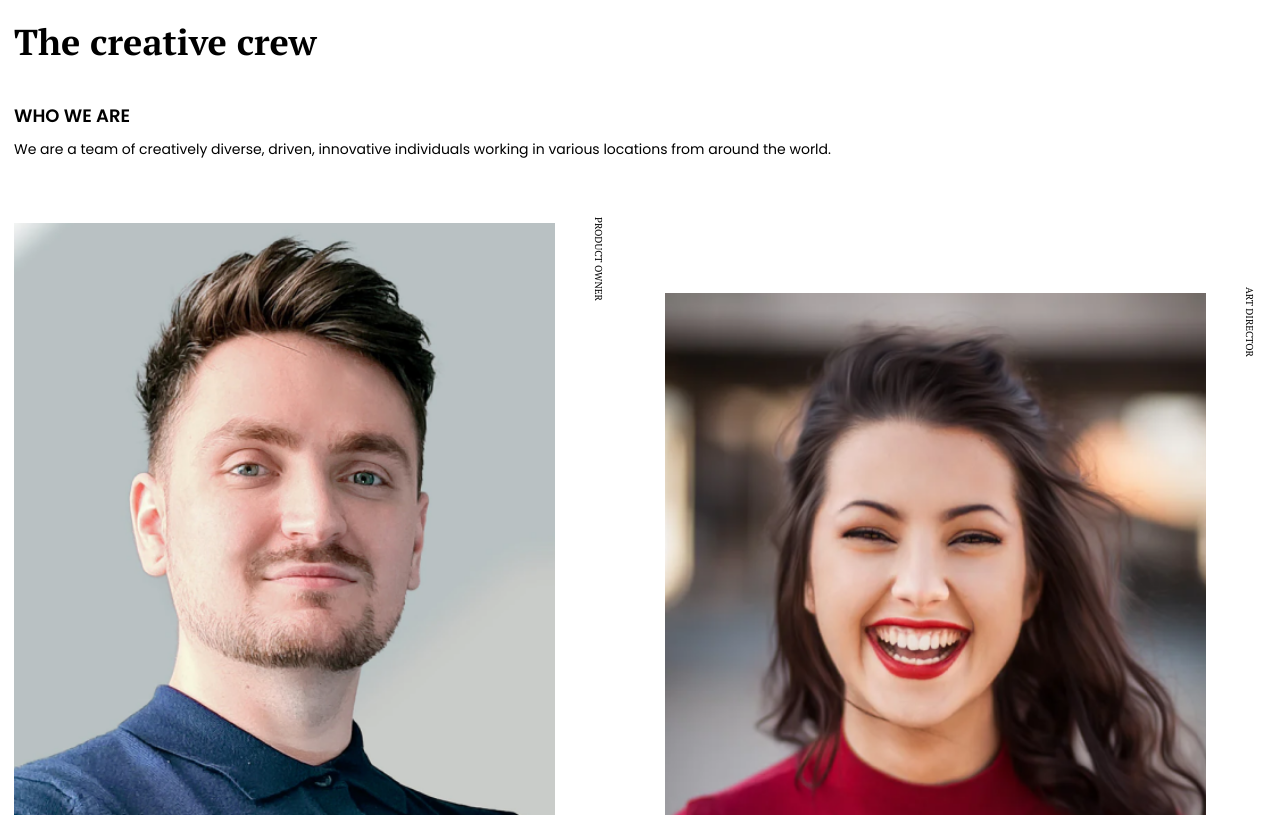
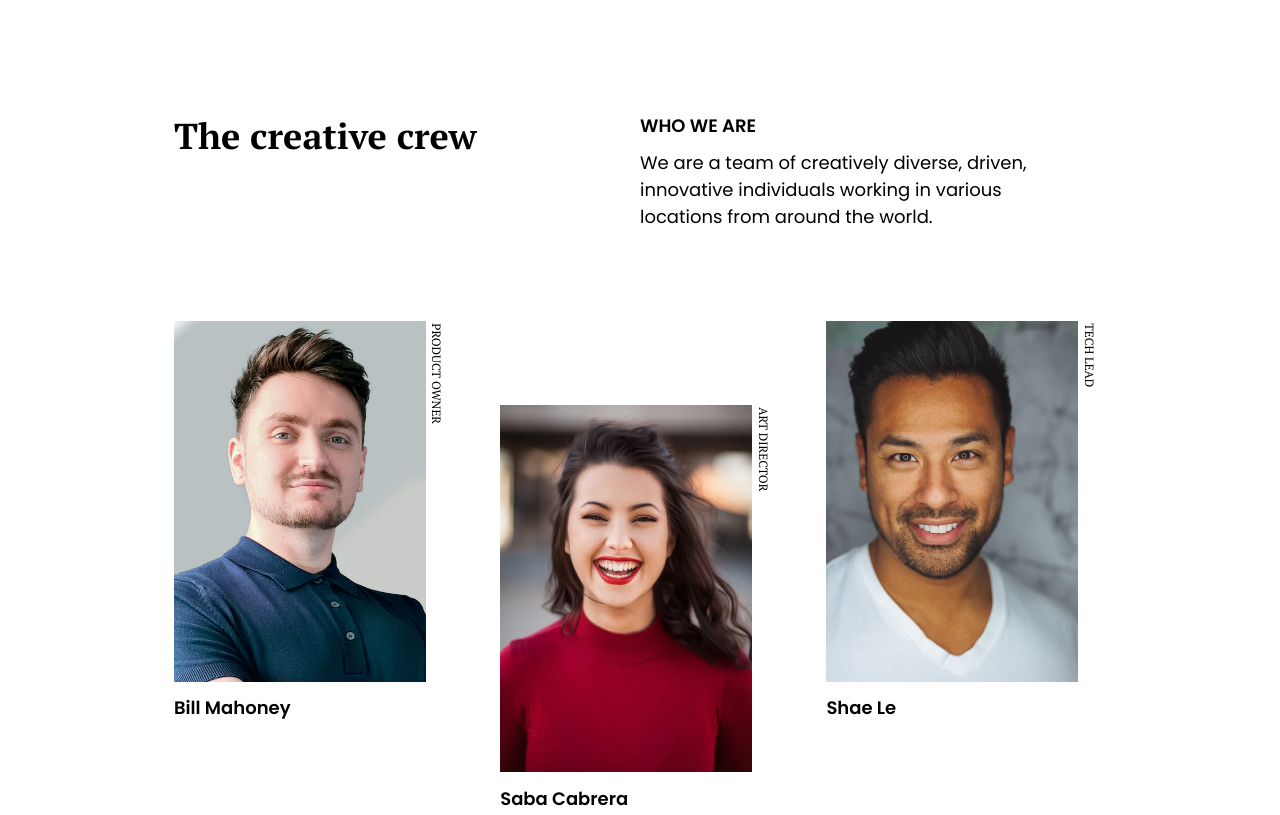
Before and after one commit to paulio84/my-team-page, a plain HTML site: page src/index.html in a window 1280 px wide. Shown: the top 815 px of the page. Drawn offline with Linux system fonts and the light colour scheme.

Commit message:
tablet+ styles

```diff
--- a/src/css/styles.css
+++ b/src/css/styles.css
@@ -101,3 +101,74 @@ img {
   margin: 4em 0 2em 0;
   text-align: center;
 }
+
+@media (min-width: 600px) {
+  .card__profile-job {
+    right: -95%;
+    top: 0%;
+  }
+}
+
+@media (min-width: 768px) {
+  .card__profile-job {
+    font-size: 0.8571428571428571em;
+    right: -94%;
+  }
+
+  .card__name {
+    font-size: 1.2857142857142858em;
+  }
+}
+
+@media (min-width: 1024px) {
+  .container {
+    margin: 0 auto;
+    max-width: 960px;
+  }
+
+  /* Header */
+  .header {
+    display: flex;
+    margin: 8em 0 6.5em 0;
+  }
+
+  .header__title {
+    flex-grow: 1;
+    margin: 0;
+    width: 50%;
+  }
+
+  .header__who {
+    width: 50%;
+  }
+
+  .header__who-content {
+    font-size: 1.2857142857142858em;
+    width: 90%;
+  }
+
+  /* Card */
+  .card {
+    width: 30%;
+  }
+
+  .card:nth-child(2n) {
+    margin-bottom: unset;
+    margin-top: unset;
+  }
+
+  .card:nth-child(2),
+  .card:nth-child(5) {
+    margin-bottom: 2em;
+    margin-top: 6em;
+  }
+
+  .card__profile-job {
+    right: -96%;
+  }
+
+  /* Footer */
+  .footer {
+    margin: 8em 0 4em 0;
+  }
+}
--- a/src/index.html
+++ b/src/index.html
@@ -14,7 +14,7 @@
         <h1 class="header__title">The creative crew</h1>
         <div class="header__who">
           <h2 class="header__who-title">Who we are</h2>
-          <p>
+          <p class="header__who-content">
             We are a team of creatively diverse, driven, innovative individuals working in various
             locations from around the world.
           </p>
```
